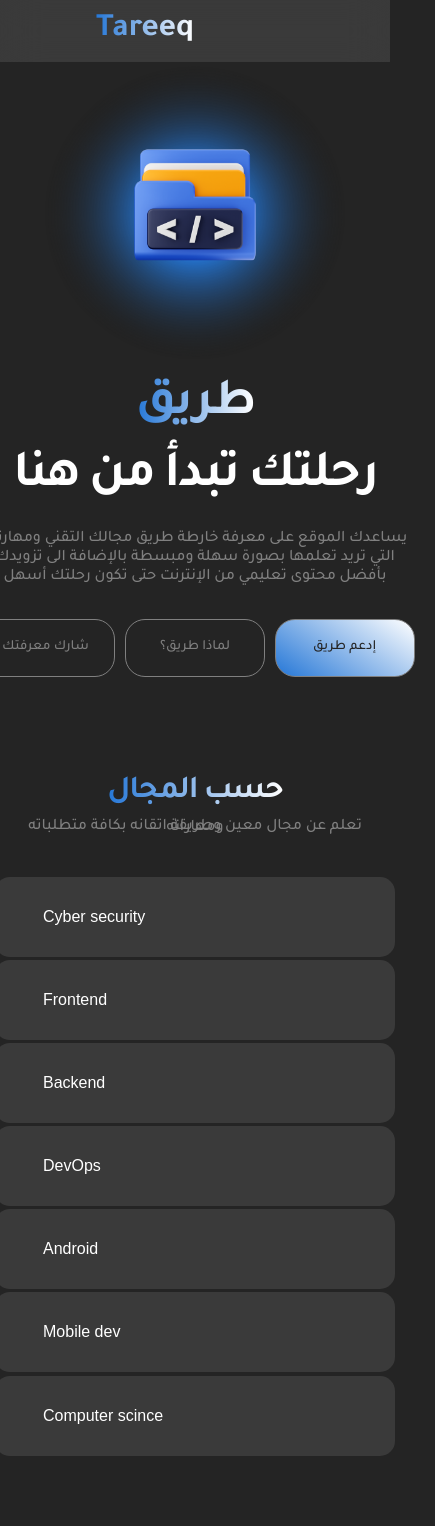
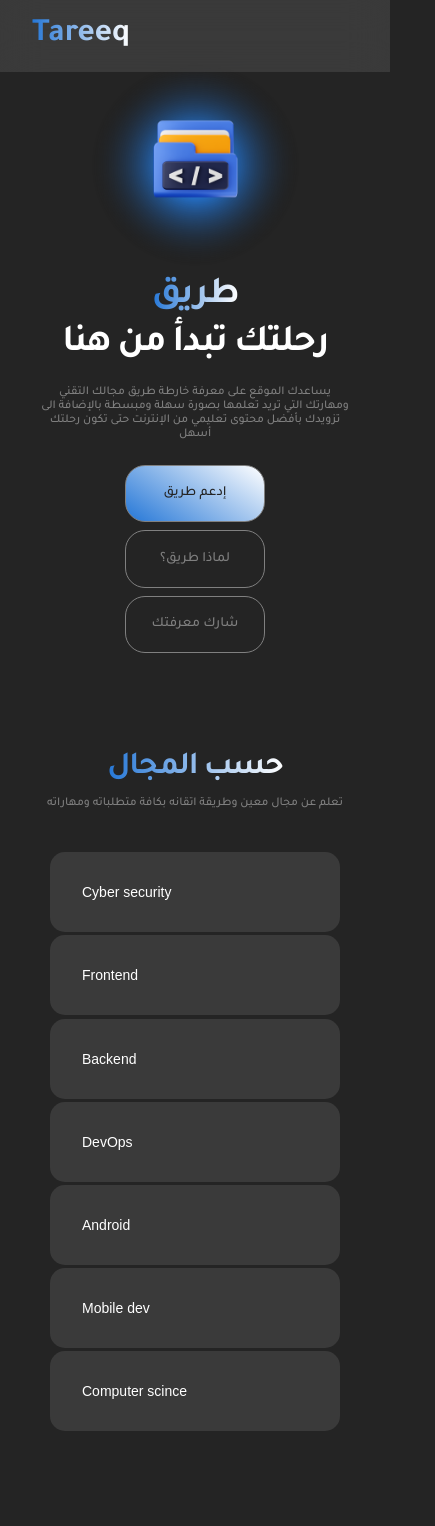
Before and after one commit to i7mada249/tareeq-v2, a React (Vite) app: page /#/ in a window 390 px wide. Shown: the top 1526 px of the page, 435 px wide, since content can reach past the window. Built offline with nearby package versions, Linux system fonts and the light colour scheme.

Commit message:
mobile responsive

```diff
--- a/src/Components/Nav.css
+++ b/src/Components/Nav.css
@@ -75,3 +75,9 @@ nav a:hover {
         display: none;
     }
 }
+
+@media screen and (max-width: 600px) {
+    header {
+        padding: 1rem 2rem;
+    }
+}
--- a/src/Components/article.css
+++ b/src/Components/article.css
@@ -22,3 +22,12 @@
         width: 400px;
     }
 }
+
+@media screen and (max-width: 600px) {
+    .art-btn {
+        display: flex;
+        width: 290px;
+        font-size: 14px;
+        padding: 1rem 2rem;
+    }
+}
--- a/src/Containers/Header/Header.css
+++ b/src/Containers/Header/Header.css
@@ -204,6 +204,24 @@
     }
 }
 
-@media screen and (max-width: 400px) {
+@media screen and (max-width: 600px) {
+    .content h1 {
+        font-size: 38px;
+        line-height: 48px;
+    }
 
+    .btns {
+        margin-top: 1rem;
+        display: flex;
+        flex-direction: column-reverse;
+    }
+
+    .btns Button {
+        margin: 0;
+        margin-top: 0.5rem;
+    }
+
+    .content p {
+        font-size: 12px;
+    }
 }
```
